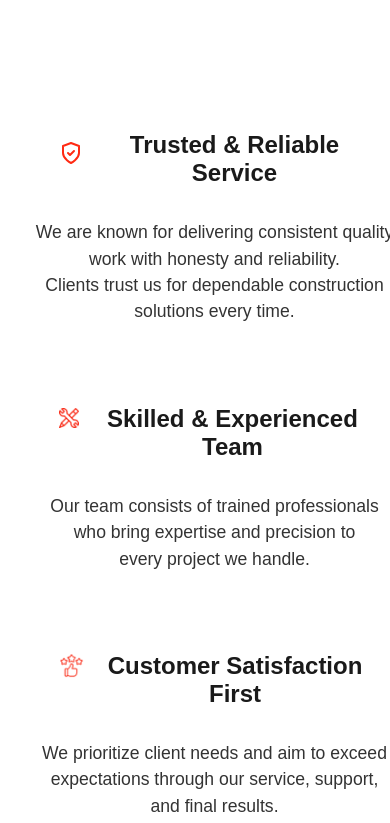
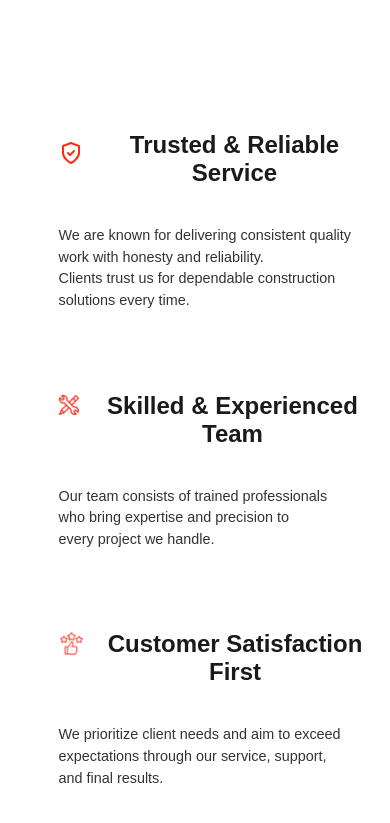
Before and after one commit to nimtechnologiez-coder/mml_constructions, a React (Create React App) app: page / in a window 390 px wide. Shown: the part 3721-4544 px from the top of the page. Built offline with nearby package versions, Linux system fonts and the light colour scheme.

Commit message:
Added responsive for mobile devices

```diff
--- a/src/Style/homeservice.css
+++ b/src/Style/homeservice.css
@@ -577,12 +577,21 @@
         margin-bottom: 1rem;
     }
 
-    .trust-item p {
-        padding-left: 0;
-        text-align: center;
-        font-size: 1.1rem;
-        line-height: 1.5;
-    }
+ .trust-item {
+    display: flex;
+    flex-direction: column;
+    align-items: flex-start;
+    gap: 6px;
+  }
+
+  .trust-item p {
+    padding-left: 0;
+    margin: 0;
+    font-size: 0.9rem;   /* 0.8 is too small for readability */
+    line-height: 1.5;
+    text-align: left;
+    max-width: 100%;
+  }
 
     .trust-header {
         justify-content: center;
```
